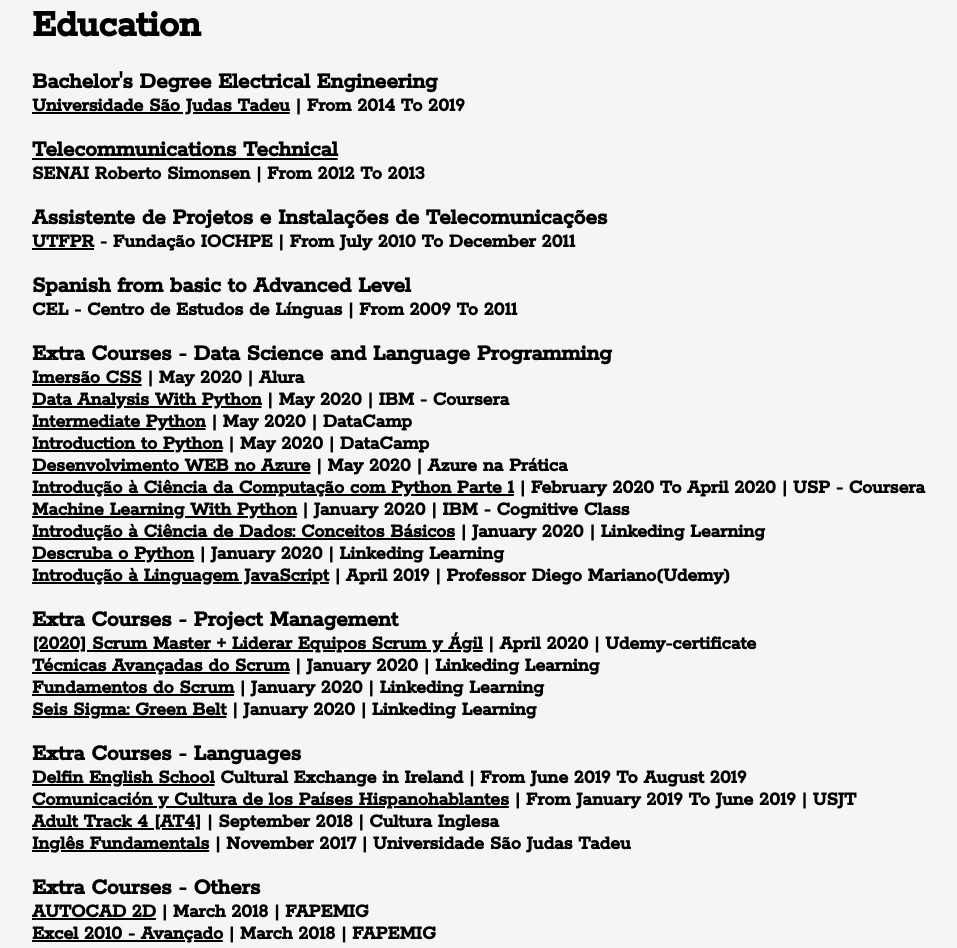
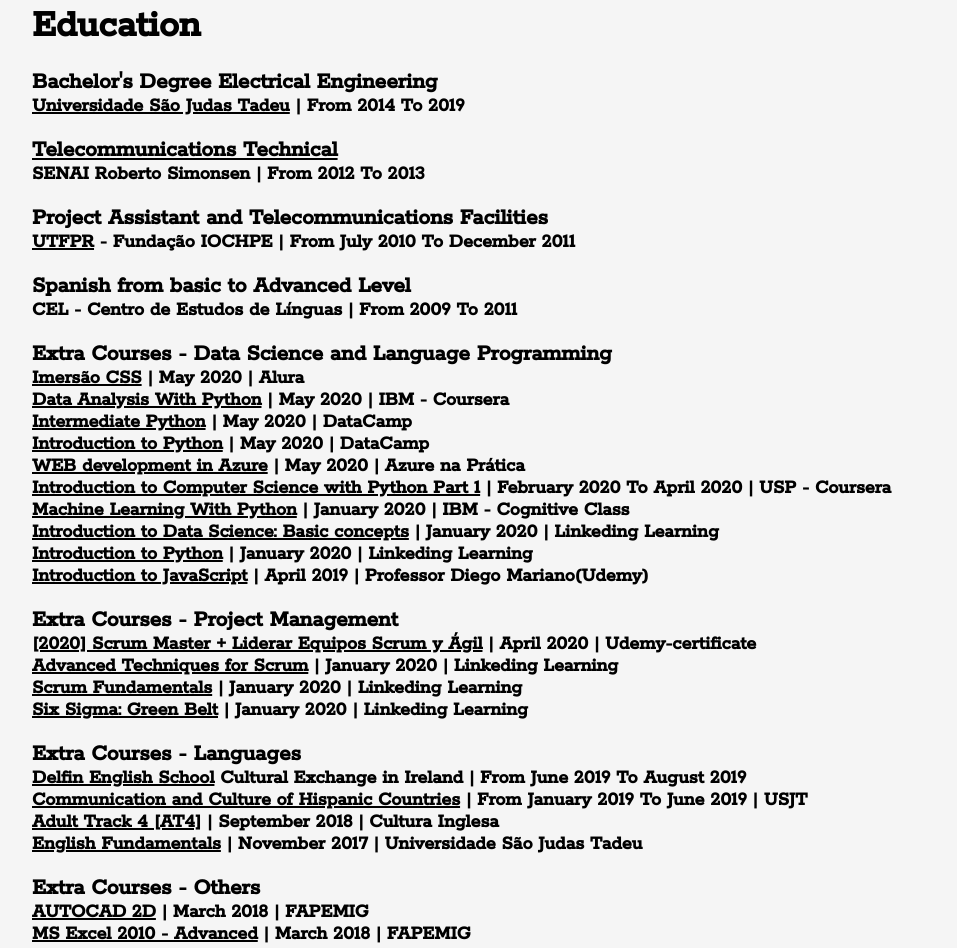
Before and after one commit to GreyCosSil/MyPage, a plain HTML site: page index.html in a window 1280 px wide. Shown: the part 1225-2173 px from the top of the page, without its empty margins (28-985 px from the left). Drawn offline with Linux system fonts and the light colour scheme; a web font is replaced by a local one.

Commit message:
Translate

```diff
--- a/index.html
+++ b/index.html
@@ -59,7 +59,7 @@
         <h4><a href="https://www.usjt.br/">Universidade São Judas Tadeu</a> | From 2014 To 2019</h4>
         <h3><a href="https://drive.google.com/file/d/18tldZDpbbFGffj7unfEug2ZJsfsudSwQ/view?usp=sharing">Telecommunications Technical</a></h3>
         <h4>SENAI Roberto Simonsen | From 2012 To 2013</h4>
-        <h3>Assistente de Projetos e Instalações de Telecomunicações</h3>
+        <h3>Project Assistant and Telecommunications Facilities</h3>
         <h4><a href="http://portal.utfpr.edu.br/">UTFPR</a> - Fundação IOCHPE | From July 2010 To December 2011</h4>
         <h3>Spanish from basic to Advanced Level</h3>
         <h4>CEL - Centro de Estudos de Línguas | From 2009 To 2011</h4>
@@ -68,25 +68,25 @@
         <h4><a href="https://www.coursera.org/account/accomplishments/certificate/ZVDUTMTNF52F">Data Analysis With Python</a> | May 2020 | IBM - Coursera<h4>
         <h4><a href="https://www.datacamp.com/statement-of-accomplishment/course/32116a941cb48c9f212782b4662db75ac4318610">Intermediate Python</a> | May 2020 | DataCamp</h4>
         <h4><a href="https://www.datacamp.com/statement-of-accomplishment/course/a2a913cfb55ce827b2aaceeb9e644812878ec075">Introduction to Python</a> | May 2020 | DataCamp</h4>
-        <h4><a href="https://drive.google.com/file/d/1frLoda5-g31Cq9_8Sy41OLX0AXkAcyIR/view?usp=sharing">Desenvolvimento WEB no Azure</a> | May 2020 | Azure na Prática</h4>
-        <h4><a href="https://drive.google.com/file/d/173ELVSQRhWZnxcnFeQFv7l5zTMrI0mTO/view?usp=sharing">Introdução à Ciência da Computação com Python Parte 1</a> | February 2020 To April 2020 | USP - Coursera</h4>
+        <h4><a href="https://drive.google.com/file/d/1frLoda5-g31Cq9_8Sy41OLX0AXkAcyIR/view?usp=sharing">WEB development in Azure</a> | May 2020 | Azure na Prática</h4>
+        <h4><a href="https://drive.google.com/file/d/173ELVSQRhWZnxcnFeQFv7l5zTMrI0mTO/view?usp=sharing">Introduction to Computer Science with Python Part 1</a> | February 2020 To April 2020 | USP - Coursera</h4>
         <h4><a href="https://courses.cognitiveclass.ai/certificates/407d2c7f1074439f9347b19741adc0b5">Machine Learning With Python</a> | January 2020 | IBM - Cognitive Class</h4>
-        <h4><a href="https://drive.google.com/file/d/1XycyMJ8vbauW_u7L5sshP1K66lQhzmFq/view?usp=sharing">Introdução à Ciência de Dados: Conceitos Básicos</a> | January 2020 | Linkeding Learning</h4>
-        <h4><a href="https://drive.google.com/file/d/18PWwl8tjqcdbQZezrlOLSpnwNoUYn5VT/view?usp=sharing">Descruba o Python</a> | January 2020 | Linkeding Learning</h4>
-        <h4><a href="https://drive.google.com/file/d/1s4U7dozRXO4ry57KOkUgcMU8hr0nyFo8/view?usp=sharing">Introdução à Linguagem JavaScript</a> | April 2019 | Professor Diego Mariano(Udemy)</h4>
+        <h4><a href="https://drive.google.com/file/d/1XycyMJ8vbauW_u7L5sshP1K66lQhzmFq/view?usp=sharing">Introduction to Data Science: Basic concepts</a> | January 2020 | Linkeding Learning</h4>
+        <h4><a href="https://drive.google.com/file/d/18PWwl8tjqcdbQZezrlOLSpnwNoUYn5VT/view?usp=sharing">Introduction to Python</a> | January 2020 | Linkeding Learning</h4>
+        <h4><a href="https://drive.google.com/file/d/1s4U7dozRXO4ry57KOkUgcMU8hr0nyFo8/view?usp=sharing">Introduction to JavaScript</a> | April 2019 | Professor Diego Mariano(Udemy)</h4>
         <h3>Extra Courses - Project Management</h3>
         <h4><a href="https://udemy-certificate.s3.amazonaws.com/pdf/UC-6265efda-878e-4006-8401-7b3b3606f0eb.pdf">[2020] Scrum Master + Liderar Equipos Scrum y Ágil</a> | April 2020 | Udemy-certificate</h4>
-        <h4><a href="https://drive.google.com/file/d/1jyzMWxPhEWLsQQA2zxx5PNc6X75pp73G/view?usp=sharing">Técnicas Avançadas do Scrum</a> | January 2020 | Linkeding Learning</h4>
-        <h4><a href="https://drive.google.com/file/d/1A4pvgDLs2iZsEsuZuY-SJ9k1DZtuK9MZ/view?usp=sharing">Fundamentos do Scrum</a> | January 2020 | Linkeding Learning</h4>
-        <h4><a href="https://drive.google.com/file/d/1XliajQ3jJytEqvJbZypjkmLGid3BnHCD/view?usp=sharing">Seis Sigma: Green Belt</a> | January 2020 | Linkeding Learning</h4>
+        <h4><a href="https://drive.google.com/file/d/1jyzMWxPhEWLsQQA2zxx5PNc6X75pp73G/view?usp=sharing">Advanced Techniques for Scrum</a> | January 2020 | Linkeding Learning</h4>
+        <h4><a href="https://drive.google.com/file/d/1A4pvgDLs2iZsEsuZuY-SJ9k1DZtuK9MZ/view?usp=sharing">Scrum Fundamentals</a> | January 2020 | Linkeding Learning</h4>
+        <h4><a href="https://drive.google.com/file/d/1XliajQ3jJytEqvJbZypjkmLGid3BnHCD/view?usp=sharing">Six Sigma: Green Belt</a> | January 2020 | Linkeding Learning</h4>
         <h3>Extra Courses - Languages</h3>
         <h4><a href="https://www.delfinschool.com/en/">Delfin English School</a> Cultural Exchange in Ireland | From June 2019 To August 2019</h4>
-        <h4><a href="https://drive.google.com/file/d/15CsjuwpIjaNugQ3hrSggYb6xjSIGEHUD/view?usp=sharing">Comunicación y Cultura de los Países Hispanohablantes</a> | From January 2019 To June 2019 | USJT</h4>
+        <h4><a href="https://drive.google.com/file/d/15CsjuwpIjaNugQ3hrSggYb6xjSIGEHUD/view?usp=sharing">Communication and Culture of Hispanic Countries</a> | From January 2019 To June 2019 | USJT</h4>
         <h4><a href="https://drive.google.com/file/d/1ikmVS3YM4OI7q6kaShAs9n_IJHIfr-72/view?usp=sharing ">Adult Track 4 [AT4]</a> | September 2018 | Cultura Inglesa</h4>
-        <h4><a href="https://drive.google.com/file/d/1ikmVS3YM4OI7q6kaShAs9n_IJHIfr-72/view?usp=sharing">Inglês Fundamentals</a> | November 2017 | Universidade São Judas Tadeu</h4>
+        <h4><a href="https://drive.google.com/file/d/1ikmVS3YM4OI7q6kaShAs9n_IJHIfr-72/view?usp=sharing">English Fundamentals</a> | November 2017 | Universidade São Judas Tadeu</h4>
         <h3>Extra Courses - Others</h3>
         <h4><a href="https://drive.google.com/file/d/1Cvm7WtKLWgkm9w-_3g9yvH6faq-LD7hA/view?usp=sharing">AUTOCAD 2D</a> | March 2018 | FAPEMIG</h4>
-        <h4><a href="https://drive.google.com/file/d/1AeFFXVxNSgo0YoWFRsSajnj2sYN-4k_d/view?usp=sharing">Excel 2010 - Avançado</a> | March 2018 | FAPEMIG</h4>
+        <h4><a href="https://drive.google.com/file/d/1AeFFXVxNSgo0YoWFRsSajnj2sYN-4k_d/view?usp=sharing">MS Excel 2010 - Advanced</a> | March 2018 | FAPEMIG</h4>
     </section>
     <section class="project" id="skill">
         <h2>Skills</h2>
```
